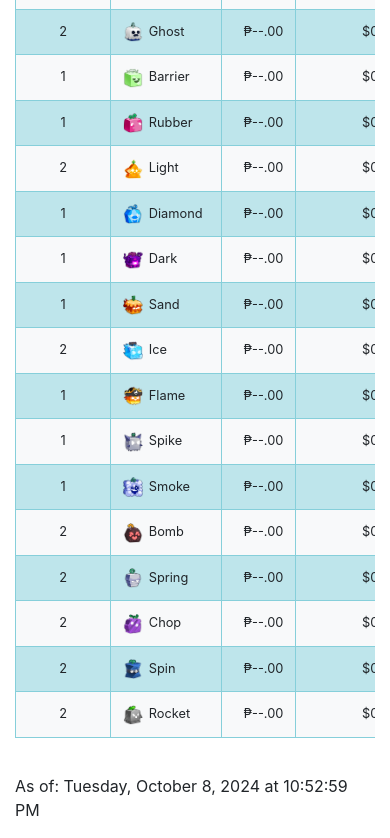
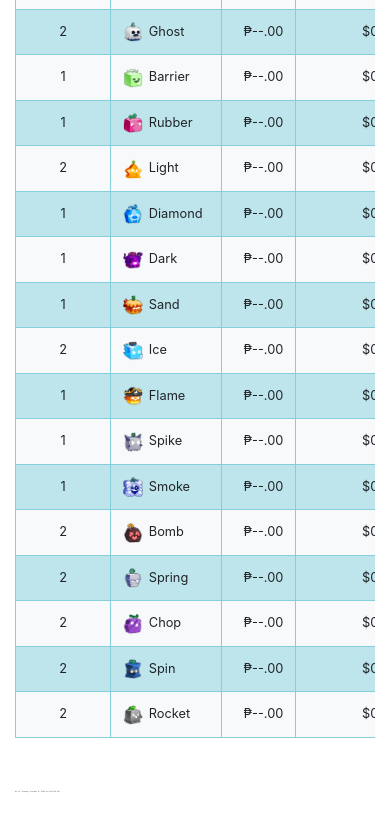
Before and after one commit to bennbren/bnbblxfrts, a plain HTML site: page index.html in a window 390 px wide. Shown: the part 1143-1981 px from the top of the page. After the commit the page ends 1941 px from the top, so only its background shows below. Drawn offline with Linux system fonts and the light colour scheme.

Commit message:
auto publish 1728399173116

```diff
--- a/css/style.css
+++ b/css/style.css
@@ -37,10 +37,9 @@
             height: 20px; /* Set image height */
             margin-right: 2px; /* Space between image and text */
             }
-            h6{
-              font-size: 0.2rem;
+            small{
+              font-size: 0.1rem;
+              font-family: monaco, mono-space;
             }
-            #hideifmobile{
-              display:none;
-            }
+
         }
--- a/index.html
+++ b/index.html
@@ -20,7 +20,7 @@
 <div id="table-container" class="table-responsive">
 </div>
 <div>
-<p id="upDate"></p>
+<small id="upDate"></small>
 </div>
 </div>
 
```
